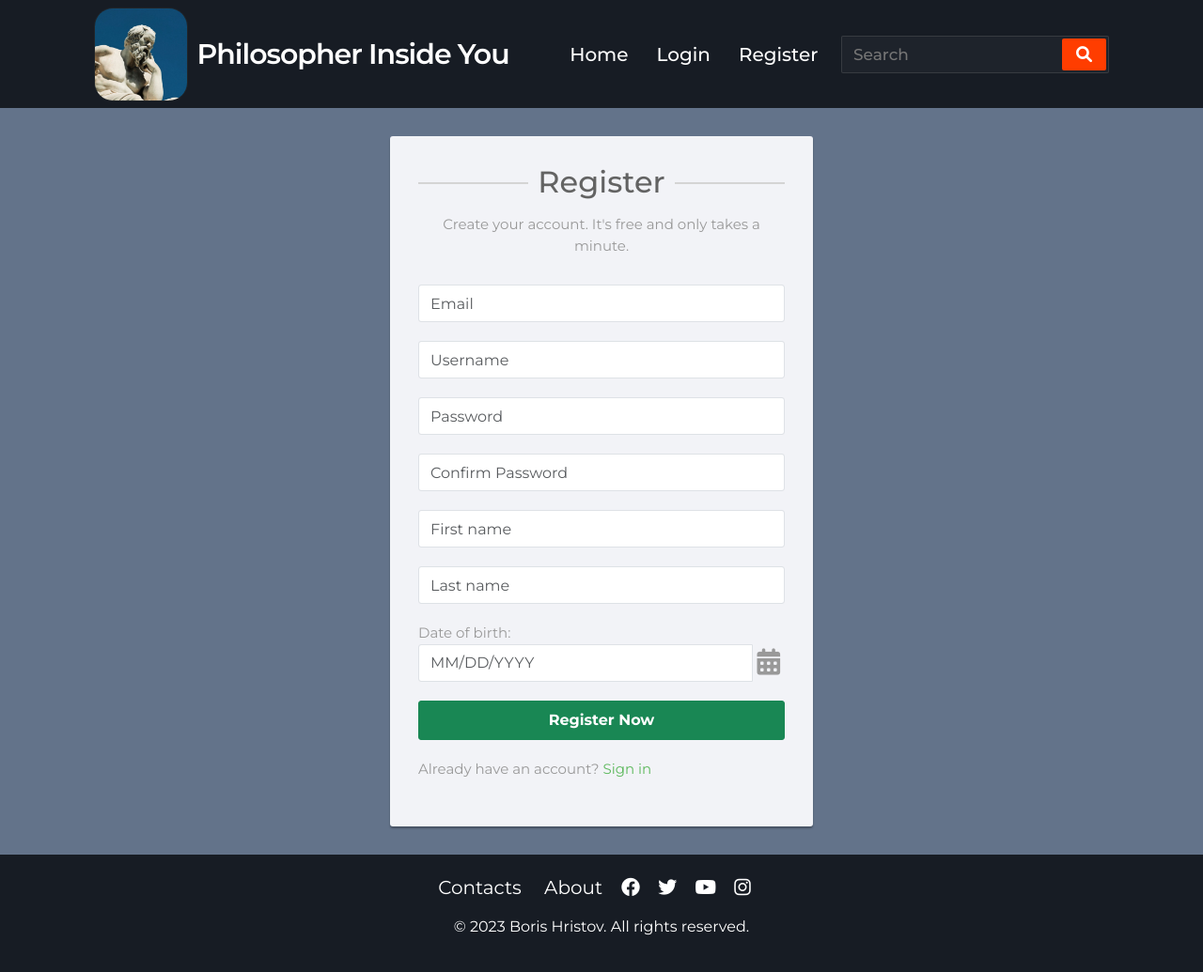
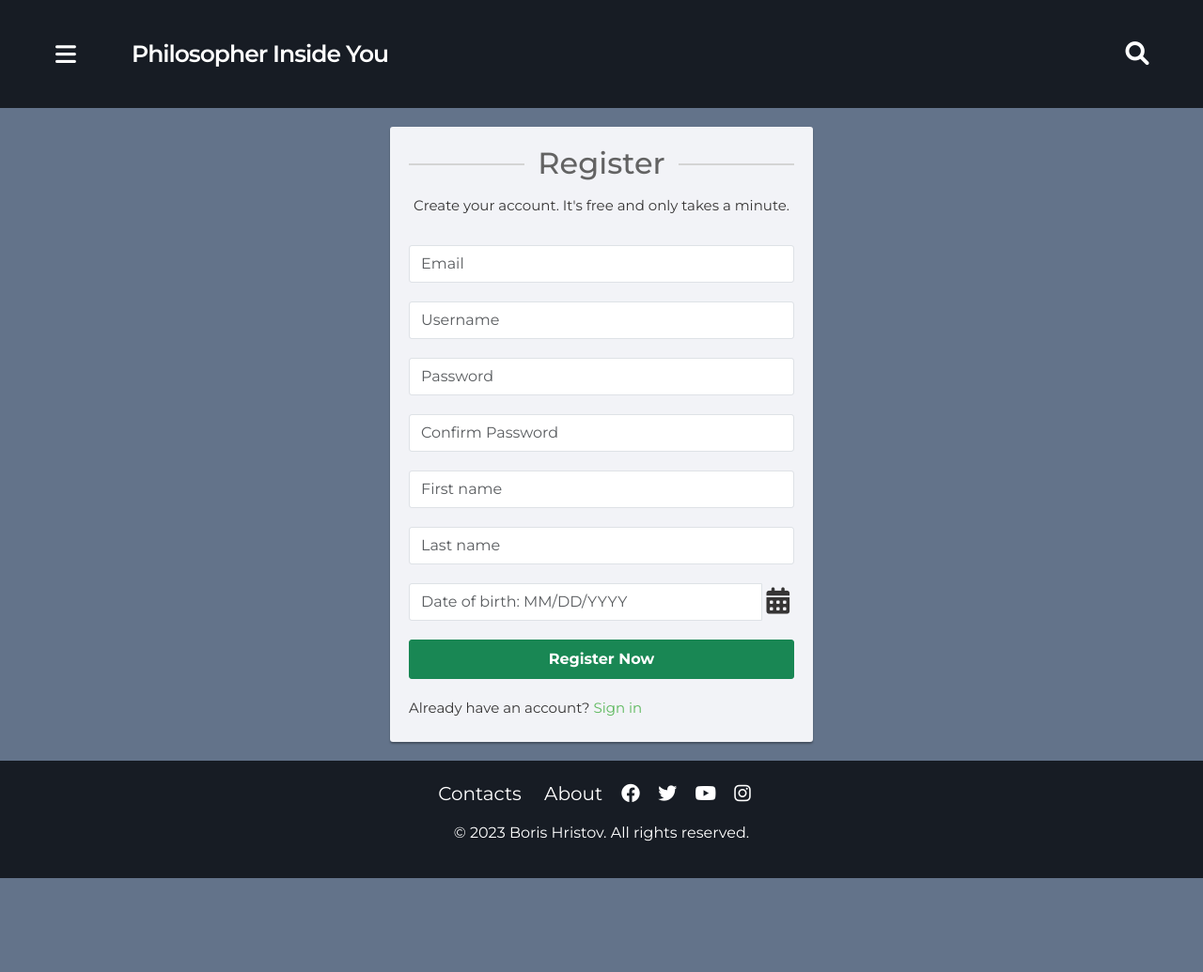
Before and after one commit to b-hristov/PhilosophersBlog_Django_final_project, a Django app: page /register/ in a window 1280 px wide. Shown: the whole page at 94% size. After the commit the page ends 935 px from the top, so only its background shows below. Run offline with Django 4.2, Linux system fonts and the light colour scheme; some libraries are stand-ins or nearby versions.

Commit message:
Added some style changes

```diff
--- a/static/login-form.css
+++ b/static/login-form.css
@@ -17,7 +17,7 @@ body {
 .login-form {
 	width: 350px;
 	margin: 0 auto;
-	padding: 100px 0 30px;
+	padding: 150px 0;
 }
 .login-form form {
 	color: #7a7a7a;
--- a/static/register-form.css
+++ b/static/register-form.css
@@ -19,7 +19,7 @@ body {
 .signup-form {
 	width: 450px;
 	margin: 0 auto;
-	padding: 30px 0;
+	padding: 20px 0;
   	font-size: 15px;
 }
 .signup-form h2 {
@@ -44,17 +44,17 @@ body {
 	right: 0;
 }
 .signup-form .hint-text {
-	color: #999;
+	color: #363535;
 	margin-bottom: 30px;
 	text-align: center;
 }
 .signup-form form {
-	color: #999;
+	color: #363535;
 	border-radius: 3px;
 	margin-bottom: 15px;
 	background: #f2f3f7;
 	box-shadow: 0px 2px 2px rgba(0, 0, 0, 0.3);
-	padding: 30px;
+	padding: 20px 20px 5px 20px;
 }
 .signup-form .form-group {
 	margin-bottom: 20px;
--- a/static/style.css
+++ b/static/style.css
@@ -10,7 +10,8 @@
 }
 
 body {
-    background: #f2f2f2;
+    background: #63738a;
+    color: white;
     position: relative;
     min-height: 100vh;
     margin: 0;
@@ -33,6 +34,11 @@ nav .logo {
     font-size: 30px;
     font-weight: 600;
     letter-spacing: -1px;
+    display: flex;
+    gap: 20px;
+    text-align: center;
+    align-items: center;
+    /*margin-right: 300px;*/
 }
 
 nav .nav-items {
@@ -44,6 +50,7 @@ nav .nav-items {
 nav .nav-items li {
     list-style: none;
     padding: 0 15px;
+    margin-top: 7px;
 }
 
 nav .nav-items li a {
@@ -98,7 +105,7 @@ nav .search-icon {
     width: 40px;
     text-align: center;
     margin: 0 50px;
-    font-size: 18px;
+    font-size: 25px;
     color: #fff;
     cursor: pointer;
     display: none;
@@ -116,8 +123,8 @@ nav .search-icon {
     }
 }
 
-@media (max-width: 1140px) {
-    nav > img {
+@media (max-width: 1840px) {
+    nav img {
         display: none;
     }
 
@@ -127,6 +134,7 @@ nav .search-icon {
 
     nav .logo {
         flex: 2;
+        font-size: 25px;
         text-align: center;
     }
 
@@ -262,7 +270,7 @@ nav .logo.space {
     nav .cancel-icon,
     nav .search-icon {
         margin: 0 10px;
-        font-size: 16px;
+        font-size: 25px;
     }
 }
 
@@ -287,8 +295,8 @@ nav .logo.space {
     margin: 10px 0;
 }
 
-nav > img {
-    border: 1px solid;
+nav img {
+    border: 1px solid black;
     border-radius: 20px;
 }
 
@@ -351,3 +359,72 @@ footer p {
 form .error-msg {
     color: red;
 }
+
+.right-side-items {
+    display: flex;
+    flex-direction: row-reverse;
+    margin-left: 300px;
+}
+
+/* Profile page styles */
+
+.profile-container {
+    display: flex;
+    flex-direction: column;
+    justify-content: center;
+    align-items: center;
+    height: 100%;
+}
+
+.profile-info {
+    display: flex;
+    align-items: center;
+}
+
+.profile-image img {
+    width: 150px;
+    border-radius: 50%;
+    margin-right: 2rem;
+}
+
+.personal-info {
+    font-size: 18px;
+}
+
+.posts {
+    margin-top: 2rem;
+}
+
+.post {
+    border: 1px solid #ccc;
+    padding: 1rem;
+    margin-bottom: 1rem;
+}
+
+.profile-buttons {
+    display: flex;
+    margin-top: 1rem;
+}
+
+.edit-button,
+.delete-button {
+    padding: 0.5rem 1rem;
+    margin-right: 1rem;
+    background-color: #007bff;
+    color: #fff;
+    border: 1px solid black;
+    border-radius: 5px;
+    cursor: pointer;
+}
+
+.delete-button {
+    background-color: #dc3545;
+}
+
+.edit-button:hover {
+    background-color: #0056b3;
+}
+
+.delete-button:hover {
+    background-color: #910303;
+}
--- a/templates/base.html
+++ b/templates/base.html
@@ -16,31 +16,39 @@
         <div class="menu-icon">
             <span class="fas fa-bars"></span>
         </div>
+        <div class="logo">
             <img src="{% static 'images/Socrates.jpg' %}" alt="logo-img" width="100px">
-        <div class="logo">
+            <div class>
                 Philosopher Inside You
             </div>
+        </div>
+        <div class="right-side-items">
             <div class="nav-items">
+                <div class="cancel-icon">
+                    <span class="fas fa-times"></span>
+                </div>
                 <li><a href="/">Home</a></li>
                 {% if user.is_authenticated %}
+                    <li><a href="/creat_post/">Create post</a></li>
+                    <li><a href="/posts/">My posts</a></li>
                     <li><a href="/profile/">My Profile</a></li>
-                <li><a href="/posts/">My posts</a></li>
                     <li><a href="/logout/">Logout</a></li>
                 {% else %}
                     <li><a href="/login/">Login</a></li>
                     <li><a href="/register/">Register</a></li>
                 {% endif %}
             </div>
-        <div class="search-icon">
-            <span class="fas fa-search"></span>
-        </div>
-        <div class="cancel-icon">
-            <span class="fas fa-times"></span>
-        </div>
             <form action="#">
                 <input type="search" class="search-data" placeholder="Search" required>
                 <button type="submit" class="fas fa-search"></button>
             </form>
+        </div>
+
+        <div class="search-icon">
+            <span class="fas fa-search"></span>
+        </div>
+
+
     </nav>
 </header>
 
--- a/templates/register.html
+++ b/templates/register.html
@@ -52,13 +52,12 @@
                     <span class="error-msg">{{ form.last_name.errors.as_text }}</span>
                 {% endif %}
             </div>
-            <label>Date of birth: </label>
             <div id="datepicker" class="form-group input-group date">
                 <input type="text"
                        class="form-control"
                        name="{{ form.date_of_birth.name }}"
                        data-date-format="mm/dd/yyyy"
-                       placeholder="MM/DD/YYYY"
+                       placeholder="Date of birth: MM/DD/YYYY"
                        required>
                 <span class="input-group-addon">
                     <i class="fa-solid fa-calendar-days fa-sm"></i>
```
Lines whose indentation alone changed are shown as unchanged.
